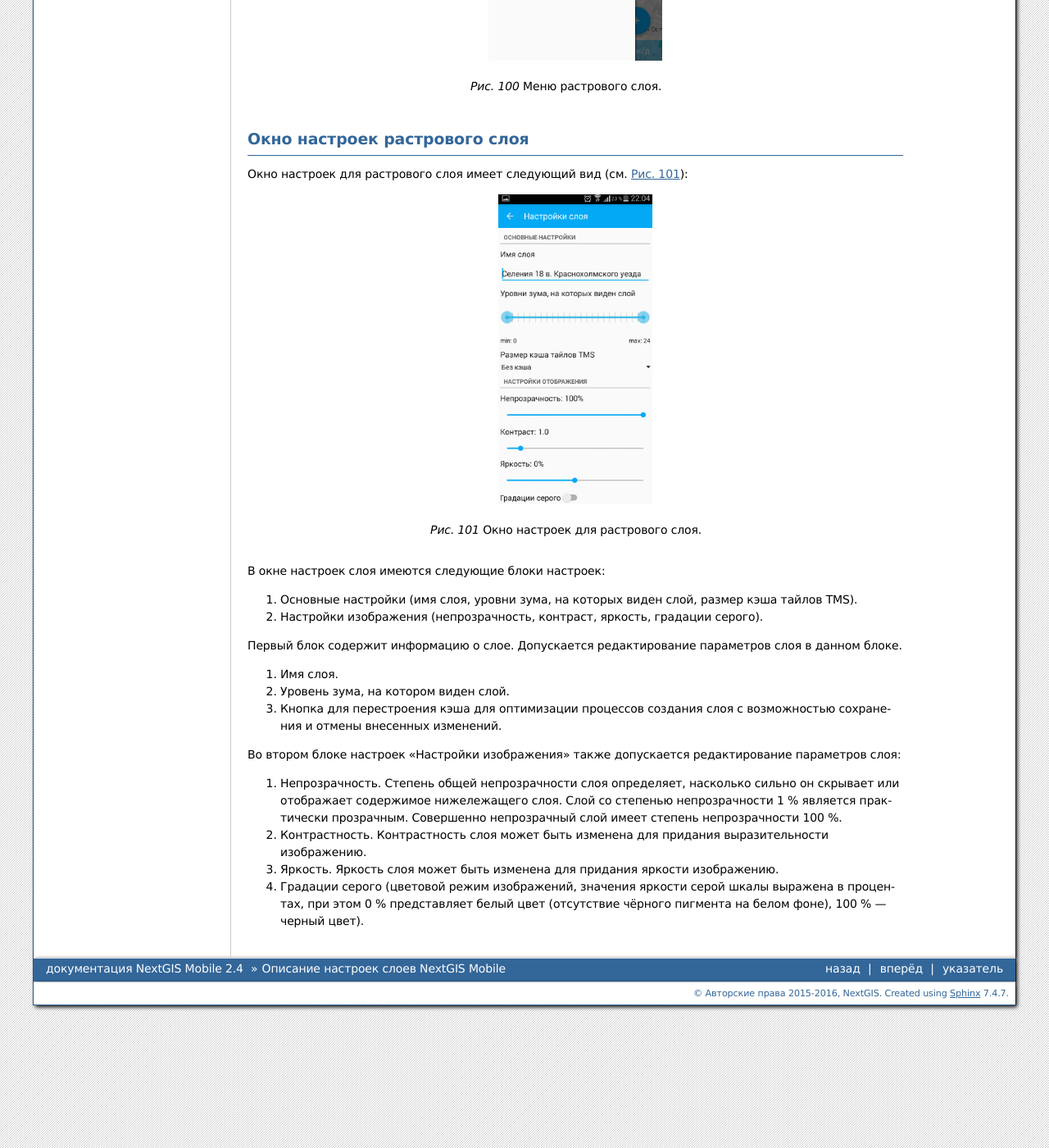
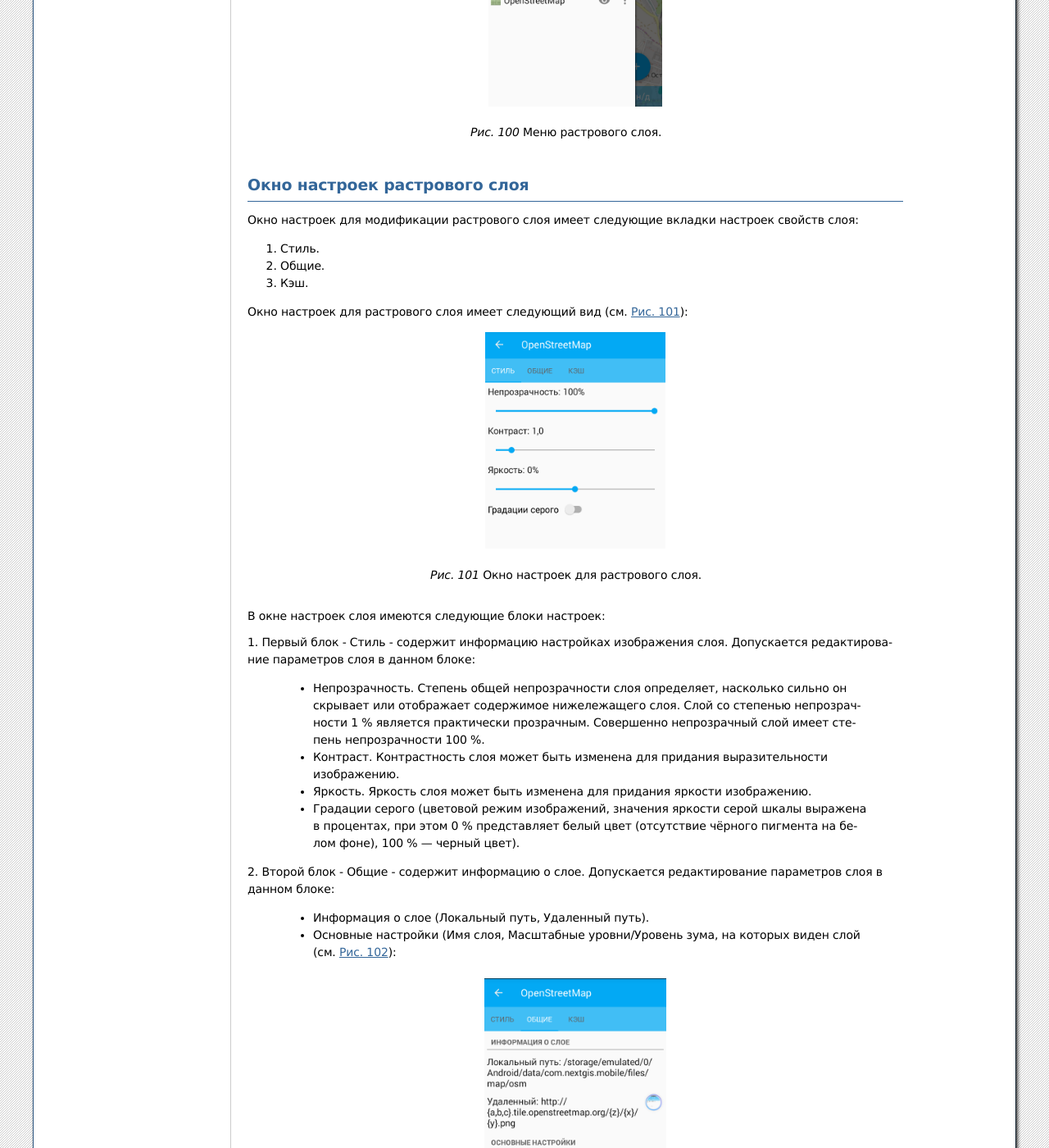
Before and after one commit to nextgis/docs_ngmobile, a Sphinx documentation site: the page built from source/layer_settings.rst, in a window 1280 px wide and 1400 px high, scrolled down 4932 px. Shown: the whole window at 82% size. Built offline with Sphinx 7.4.7, drawn with Linux system fonts in a browser that asks for light colours; formulas are drawn with MathJax 3; some of the changed text lies outside the part shown.

Commit message:
ngmobile

```diff
--- a/source/layer_settings.rst
+++ b/source/layer_settings.rst
@@ -150,14 +150,8 @@
 Пятый блок настроек - Кэш - содержит кнопку для перестроения кэша для оптимизации
 процессов создания слоя с возможностью сохранения и отмены внесенных изменений.
 
-
-
-
-
-
-
-
-
+Окно настроек растрового слоя
+-----------------------------------
 
 Контекстное меню растрового слоя имеет следующий состав (см. :numref:`ngmobile_raster_layer_menu_pic`):
 
@@ -172,40 +166,77 @@
 
    Меню растрового слоя.
 
+
 Окно настроек растрового слоя
 ----------------------------------
-Окно настроек для растрового слоя имеет следующий вид  (см. :numref:`ngmobile_settings_menu_raster_layer_pic`):
 
-.. figure:: _static/settings_menu_raster_layer.png
-   :name: ngmobile_settings_menu_raster_layer_pic
+Окно настроек для модификации растрового слоя имеет следующие вкладки настроек свойств слоя:
+
+1. Стиль.
+2. Общие.
+3. Кэш.
+
+Окно настроек для растрового слоя имеет следующий вид  (см. :numref:`ngmobile_settings_window_for_a_raster_layer_pic`):
+
+.. figure:: _static/ngmobile_settings_window_for_a_raster_layer.png
+   :name: ngmobile_settings_window_for_a_raster_layer_pic
    :align: center
-   :height: 10cm
+   :height: 7cm
 
    Окно настроек для растрового слоя.
 
 В окне настроек слоя имеются следующие блоки настроек:
 
-1. Основные настройки (имя слоя, уровни зума, на которых виден слой, размер кэша
-   тайлов TMS).
-2. Настройки изображения (непрозрачность, контраст, яркость, градации серого).
+1. Первый блок - Стиль - содержит информацию настройках изображения слоя. Допускается
+редактирование параметров слоя в данном блоке:
 
-Первый блок содержит информацию о слое. Допускается редактирование параметров
-слоя в данном блоке.
+   - Непрозрачность. Степень общей непрозрачности слоя определяет, насколько сильно
+     он скрывает или отображает содержимое нижележащего слоя. Слой со степенью
+     непрозрачности 1 % является практически прозрачным. Совершенно непрозрачный слой
+     имеет степень непрозрачности 100 %.
 
-1. Имя слоя.
-2. Уровень зума, на котором виден слой.
-3. Кнопка для перестроения кэша для оптимизации процессов создания слоя с возможностью
-   сохранения и отмены внесенных изменений.
+   - Контраст. Контрастность слоя может быть изменена для придания выразительности изображению.
 
-Во втором блоке настроек "Настройки изображения" также допускается редактирование
-параметров слоя:
+   - Яркость. Яркость слоя может быть изменена для придания яркости изображению.
 
-1. Непрозрачность. Степень общей непрозрачности слоя определяет, насколько сильно
-   он скрывает или отображает содержимое нижележащего слоя. Слой со степенью
-   непрозрачности 1 % является практически прозрачным. Совершенно непрозрачный слой
-   имеет степень непрозрачности 100 %.
-2. Контрастность. Контрастность слоя может быть изменена для придания выразительности изображению.
-3. Яркость. Яркость слоя может быть изменена для придания яркости изображению.
-4. Градации серого (цветовой режим изображений, значения яркости серой шкалы выражена
-   в процентах, при этом 0 % представляет белый цвет (отсутствие чёрного пигмента на белом фоне),
-   100 % — черный цвет).
+   - Градации серого (цветовой режим изображений, значения яркости серой шкалы выражена
+     в процентах, при этом 0 % представляет белый цвет (отсутствие чёрного пигмента на
+     белом фоне), 100 % — черный цвет).
+
+
+2. Второй блок - Общие - содержит информацию о слое. Допускается редактирование
+параметров слоя в данном блоке:
+
+   - Информация о слое (Локальный путь, Удаленный путь).
+   - Основные настройки (Имя слоя, Масштабные уровни/Уровень зума, на которых виден
+     слой (см. :numref:`ngmobile_general_settings_pic`):
+
+.. figure:: _static/ngmobile_general_settings.png
+   :name: ngmobile_general_settings_pic
+   :align: center
+   :height: 10cm
+
+   Окно настроек Общие.
+
+
+3. Третий блок - Кэш - содержит кнопку для удаления кэша (см. :numref:`ngmobile_cache_settings_pic`):
+
+.. figure:: _static/ngmobile_cache_settings.png
+   :name: ngmobile_cache_settings_pic
+   :align: center
+   :height: 5cm
+
+   Окно настройки Кеша.
+
+В выпадающем списке Размера кеша тайлов TMS имеются следующие варианты:
+
+- Без кэша.
+- 1 экран.
+- 2 экрана (рекомендовано).
+- 3 экрана.
+
+.. note::
+
+   Чем больше размер кэша, тем быстрее происходит отрисовка карты, особенно при сдвиге
+   карты. Но при этом кэш занимает много места в памяти мобильного устройства, что
+   может проявляться в виде ошибок приложения.
```
Also changed, not shown: source/_static/ngmobile_cache_settings.png (added), source/_static/ngmobile_general_settings.png (added), source/_static/ngmobile_settings_window_for_a_raster_layer.png (added).
